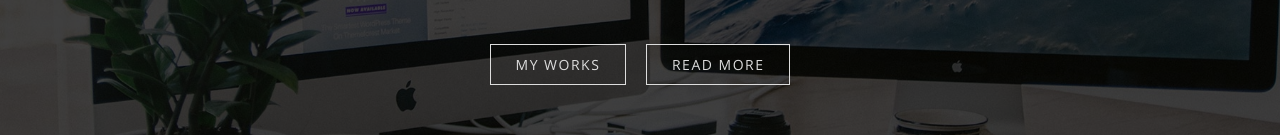
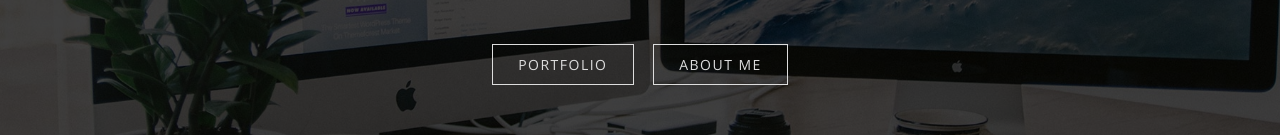
Before and after one commit to naieem-bd/naieem-bd.github.io, a plain HTML site: page index.html in a window 1280 px wide. Shown: the part 428-563 px from the top of the page. Drawn offline with nearby package versions, Linux system fonts and the light colour scheme.

```diff
--- a/index.html
+++ b/index.html
@@ -63,8 +63,8 @@
                       <img alt="MongoDB" src="https://img.shields.io/badge/MongoDB-47A248.svg?style=flat&logo=MongoDB&logoColor=white" />
                     </div> -->
 
-                    <a href="#portfolio" class="hero-btn scroll-down">my works</a>
-                    <a href="#about" class="hero-btn scroll-down">read more</a>
+                    <a href="#portfolio" class="hero-btn scroll-down">portfolio</a>
+                    <a href="#about" class="hero-btn scroll-down">about me</a>
                   </div>
                 </div>
               </div>
```
Also changed, not shown: assets/img/naieem_logo.png, assets/img/naieem_logo_old.png (added).
